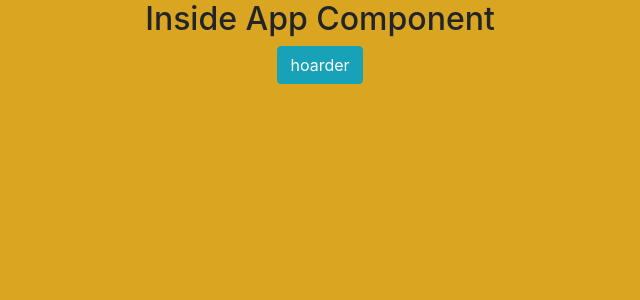
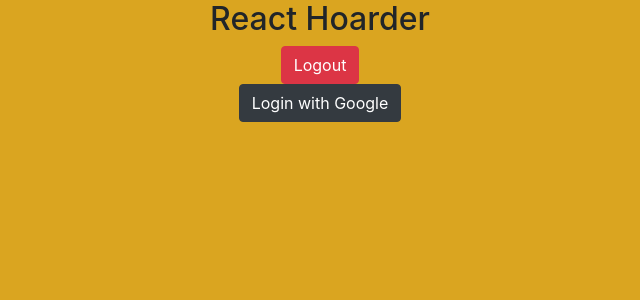
Before and after one commit to wickedanna/react-hoarder, a React (Create React App) app: page / in a window 1280 px wide. Shown: the top 300 px of the page, without its empty margins (320-960 px from the left). Built offline with nearby package versions, Linux system fonts and the light colour scheme; no server answers.

Commit message:
completed auth

```diff
--- a/src/App/App.js
+++ b/src/App/App.js
@@ -1,12 +1,41 @@
 import React from 'react';
+import firebase from 'firebase/app';
+import 'firebase/auth';
+
+import fbConnection from '../helpers/data/connection';
+
+import Auth from '../components/Auth/Auth';
+import MyNavbar from '../components/MyNavbar/MyNavbar';
+
 import './App.scss';
 
+fbConnection();
+
 class App extends React.Component {
+  state = {
+    authed: false,
+  }
+
+  componentDidMount() {
+    this.removeListener = firebase.auth().onAuthStateChanged((user) => {
+      if (user) {
+        this.setState({ authed: true });
+      } else {
+        this.setState({ authed: false });
+      }
+    });
+  }
+
+  componentWillUnmount() {
+    this.removeListener();
+  }
+
   render() {
     return (
       <div className="App">
-        <h2>Inside App Component</h2>
-        <button className="btn btn-info">hoarder</button>
+        <h2>React Hoarder</h2>
+        <MyNavbar />
+        <Auth />
       </div>
     );
   }
--- /dev/null
+++ b/src/components/Auth/Auth.js
@@ -0,0 +1,23 @@
+import React from 'react';
+import firebase from 'firebase/app';
+import 'firebase/auth';
+
+import './Auth.scss';
+
+class Auth extends React.Component {
+  loginClickEvent = (e) => {
+    e.preventDefault();
+    const provider = new firebase.auth.GoogleAuthProvider();
+    firebase.auth().signInWithPopup(provider);
+  }
+
+  render() {
+    return (
+      <div className="Auth">
+        <button className="btn btn-dark" onClick={this.loginClickEvent}>Login with Google</button>
+      </div>
+    );
+  }
+}
+
+export default Auth;
--- /dev/null
+++ b/src/components/Auth/Auth.scss
@@ -0,0 +1,3 @@
+.Auth {
+  display: block;
+}
--- /dev/null
+++ b/src/components/MyNavbar/MyNavbar.js
@@ -0,0 +1,22 @@
+import React from 'react';
+import firebase from 'firebase/app';
+import 'firebase/auth';
+
+import './MyNavbar.scss';
+
+class MyNavbar extends React.Component {
+  logMeOut = (e) => {
+    e.preventDefault();
+    firebase.auth().signOut();
+  }
+
+  render() {
+    return (
+      <div className="MyNavbar">
+        <button className="btn btn-danger" onClick={this.logMeOut}>Logout</button>
+      </div>
+    );
+  }
+}
+
+export default MyNavbar;
--- /dev/null
+++ b/src/components/MyNavbar/MyNavbar.scss
@@ -0,0 +1,3 @@
+.MyNavbar {
+  display: block;
+}
--- /dev/null
+++ b/src/helpers/data/connection.js
@@ -0,0 +1,10 @@
+import firebase from 'firebase/app';
+import firebaseConfig from '../apiKeys.json';
+
+const firebaseApp = () => {
+  if (!firebase.apps.length) {
+    firebase.initializeApp(firebaseConfig.firebaseKeys);
+  }
+};
+
+export default firebaseApp;
```
Also changed, not shown: src/helpers/apiKeys.example.json (added, +11 -0 lines), 1 other file (tests, documents, lock files or other folders).
